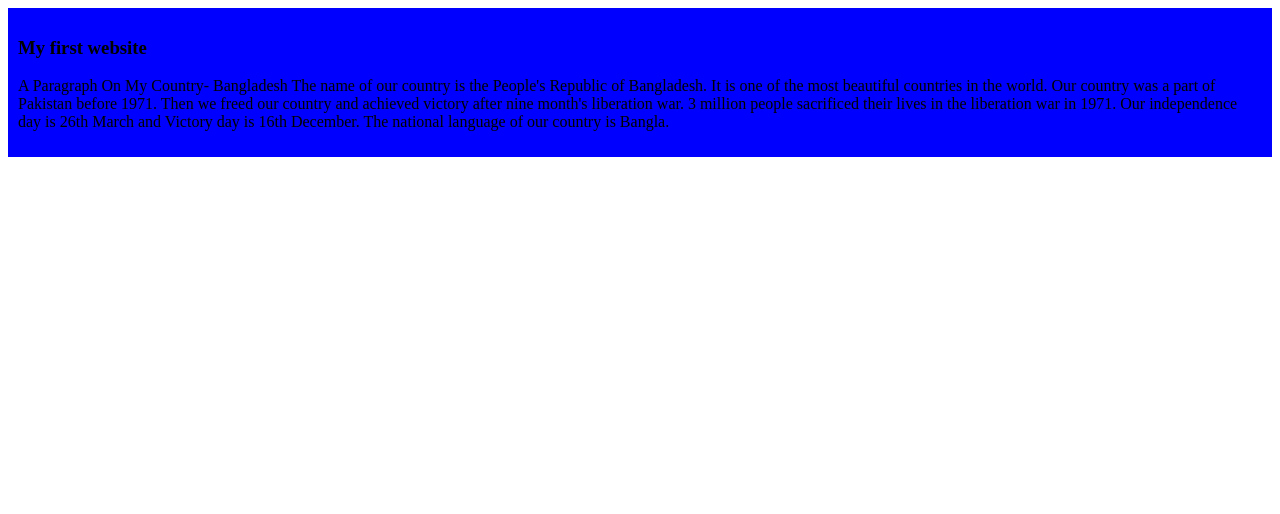
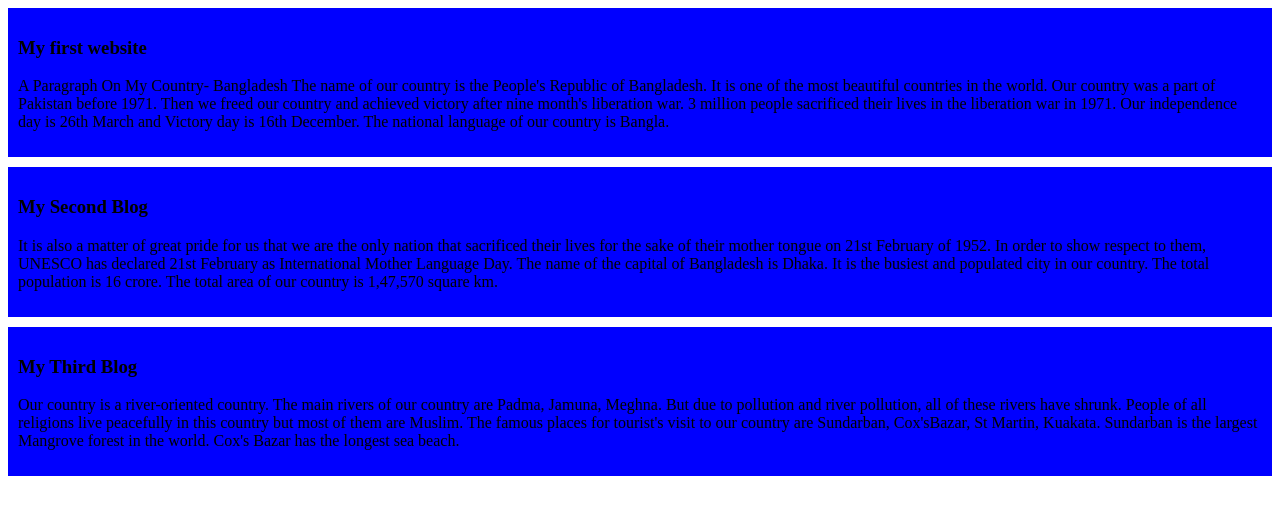
Before and after one commit to SanzidaKona/my-first-github-repos, a plain HTML site: page index.html in a window 1280 px wide. Drawn offline with Linux system fonts and the light colour scheme.

Commit message:
added the second and the third blog

```diff
--- a/index.html
+++ b/index.html
@@ -19,5 +19,25 @@
             Our independence day is 26th March and Victory day is 16th December. The national language of our country is Bangla.
         </p>
     </div>
+    <div>
+        <h3>My Second Blog</h3>
+        <p>
+             It is also a matter of great pride for us that we are the only nation that sacrificed their
+            lives for the sake of their mother tongue on 21st February of 1952. In order to show respect to them,
+            UNESCO has declared 21st February as International Mother Language Day.
+            The name of the capital of Bangladesh is Dhaka. It is the busiest and populated city in our country.
+            The total population is 16 crore. The total area of our country is 1,47,570 square km.
+        </p>
+    </div>
+    <div>
+        <h3>My Third Blog</h3>
+        <p>
+            Our country is a river-oriented country. The main rivers of our country are Padma, Jamuna, Meghna.
+            But due to pollution and river pollution, all of these rivers have shrunk.
+            People of all religions live peacefully in this country but most of them are Muslim.
+            The famous places for tourist's visit to our country are Sundarban, Cox'sBazar, St Martin, Kuakata.
+             Sundarban is the largest Mangrove forest in the world. Cox's Bazar has the longest sea beach.
+        </p>
+    </div>
 </body>
 </html>
--- a/styles/blog.css
+++ b/styles/blog.css
@@ -1,4 +1,5 @@
 div{
     background-color: blue;
     padding: 10px;
+    margin-bottom: 10px;
 }
```
